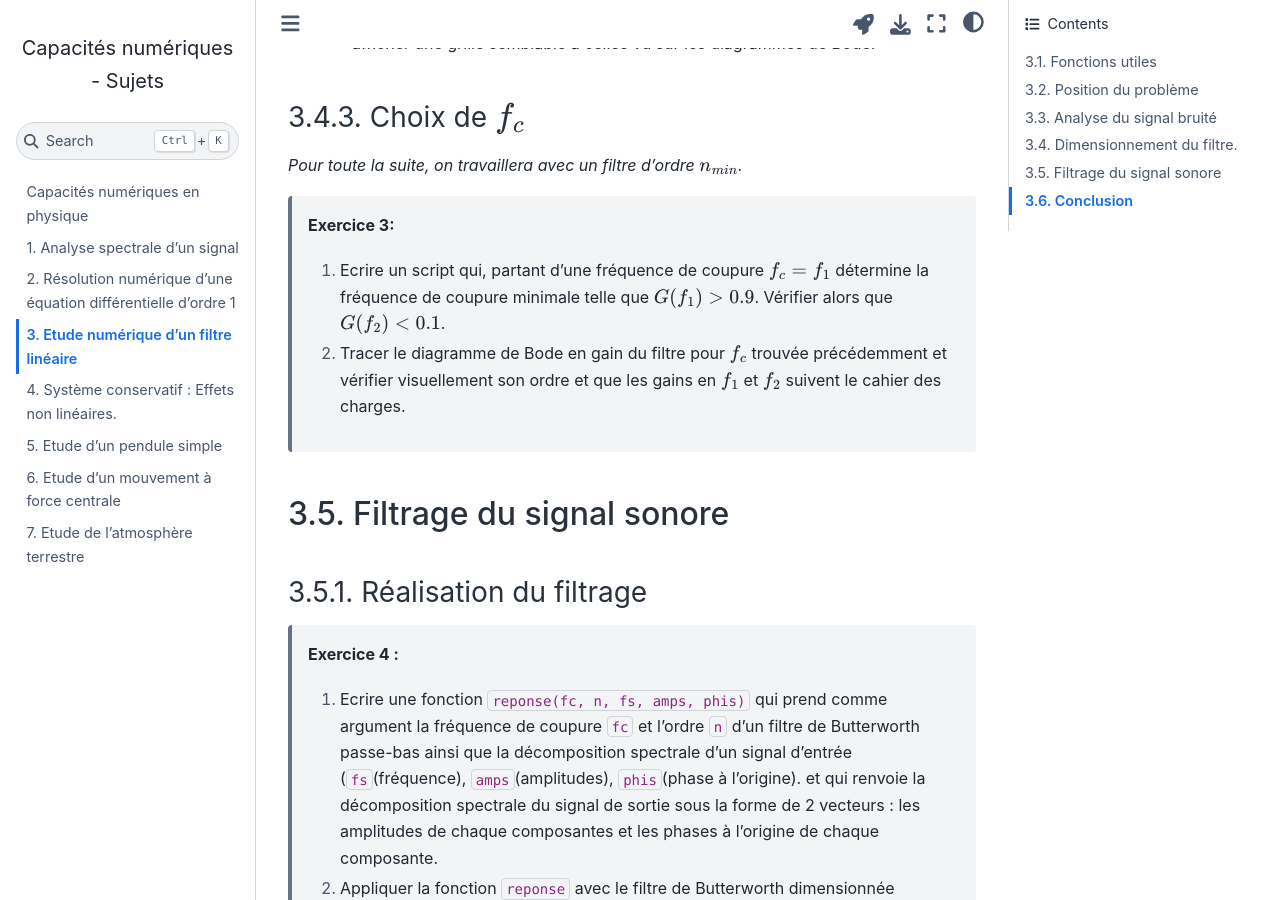
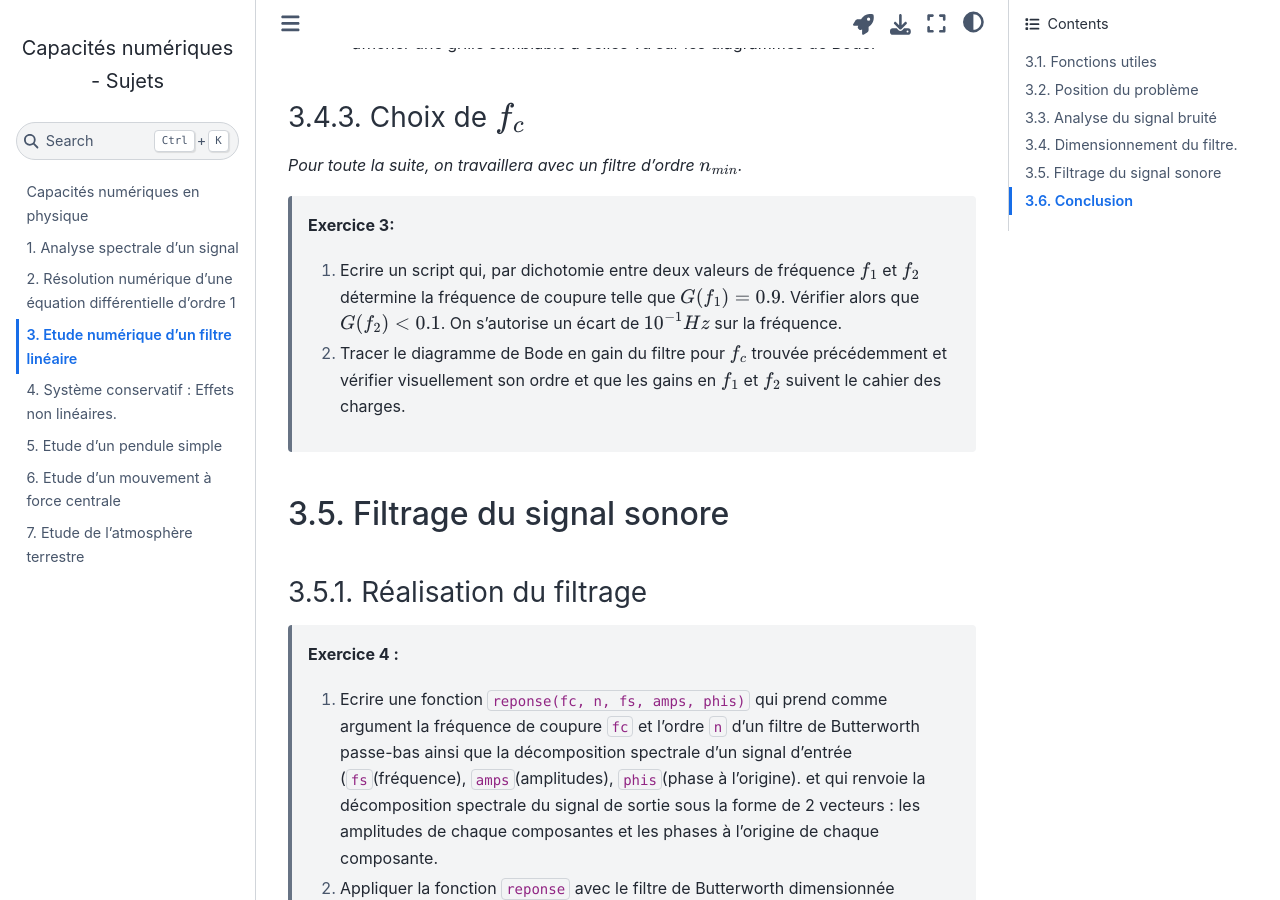
Before and after one commit to pcsi3physiquestan/capacites_numeriques_sources, a Jupyter Book: the page built from elec_filtrage.md, in a window 1280 px wide and 900 px high, scrolled down 5059 px. Built offline with Jupyter Book 1.0.4 settings and Sphinx 7.4.7 and the Sphinx Book theme 1.1.4, drawn with Linux system fonts in a browser that asks for light colours.

Commit message:
Mise à jour des sources

````diff
--- a/elec_filtrage.md
+++ b/elec_filtrage.md
@@ -167,7 +167,7 @@ _Indications utiles :_
 _Pour toute la suite, on travaillera avec un filtre d'ordre $n_{min}$._
 
 > __Exercice 3:__
-> 1. Ecrire un script qui, partant d'une fréquence de coupure $f_c = f_1$ détermine la fréquence de coupure minimale telle que $G(f_1) > 0.9$. Vérifier alors que $G(f_2) < 0.1$.
+> 1. Ecrire un script qui, par dichotomie entre deux valeurs de fréquence $f_1$ et $f_2$ détermine la fréquence de coupure telle que $G(f_1) = 0.9$. Vérifier alors que $G(f_2) < 0.1$. On s'autorise un écart de $10^{-1} Hz$ sur la fréquence.
 > 2. Tracer le diagramme de Bode en gain du filtre pour $f_c$ trouvée précédemment et vérifier visuellement son ordre et que les gains en $f_1$ et $f_2$ suivent le cahier des charges.
 
 ```{code-cell} ipython3
````
